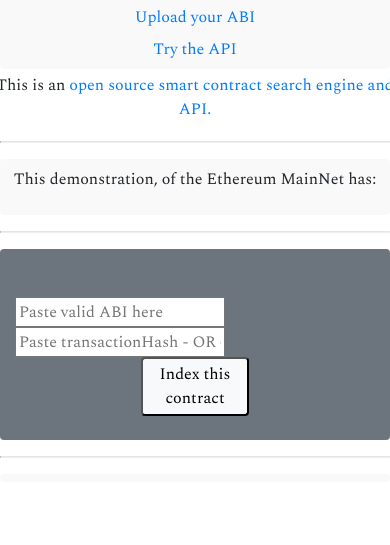
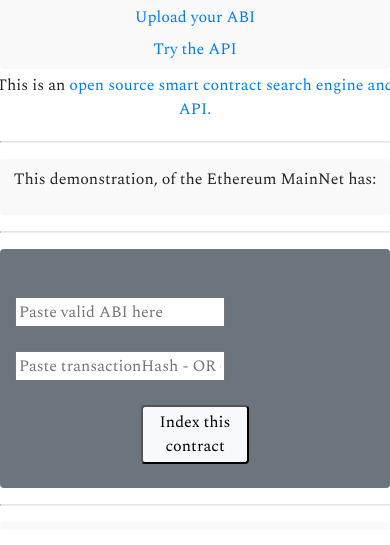
Before and after one commit to second-state/smart-contract-search-engine, a plain HTML site: page ethAbi.html in a window 390 px wide. Shown: the part 147-692 px from the top of the page. Drawn offline with nearby package versions, Linux system fonts and the light colour scheme; no server answers; a script that the page names is missing.

Commit message:
Format input boxes

```diff
--- a/ethAbi.html
+++ b/ethAbi.html
@@ -51,19 +51,31 @@
         <div class="row">
             <div class="col-sm-2"></div>
             <div class="col-sm-8">
-
                 <input type="text" id="abiInput" placeholder="Paste valid ABI here">
-                <br />
-                <input type="text" id="hashInput" placeholder="Paste transactionHash - OR - contractAddress here">
-                <br />
-
-                <button class="bg-light" id="searchAddressButton">Index this contract</button>
-                <br />
             </div>
             <div class="col-sm-2"></div>
+            <br />
         </div>
+
+        <div class="row">
+            <div class="col-sm-2"></div>
+            <div class="col-sm-8">
+                <input type="text" id="hashInput" placeholder="Paste transactionHash - OR - contractAddress here">
+            </div>
+            <div class="col-sm-2"></div>
+            <br />
+        </div>
+
+        <div class="row">
+            <div class="col-sm-2"></div>
+            <div class="col-sm-8">
+                <button class="bg-light" id="searchAddressButton">Index this contract</button>
+            </div>
+            <div class="col-sm-2"></div>
+        <br />
+        </div>
+
     </div>
-
 
     <hr class="hr"></hr>
     <div class="container rounded shaded">
```
